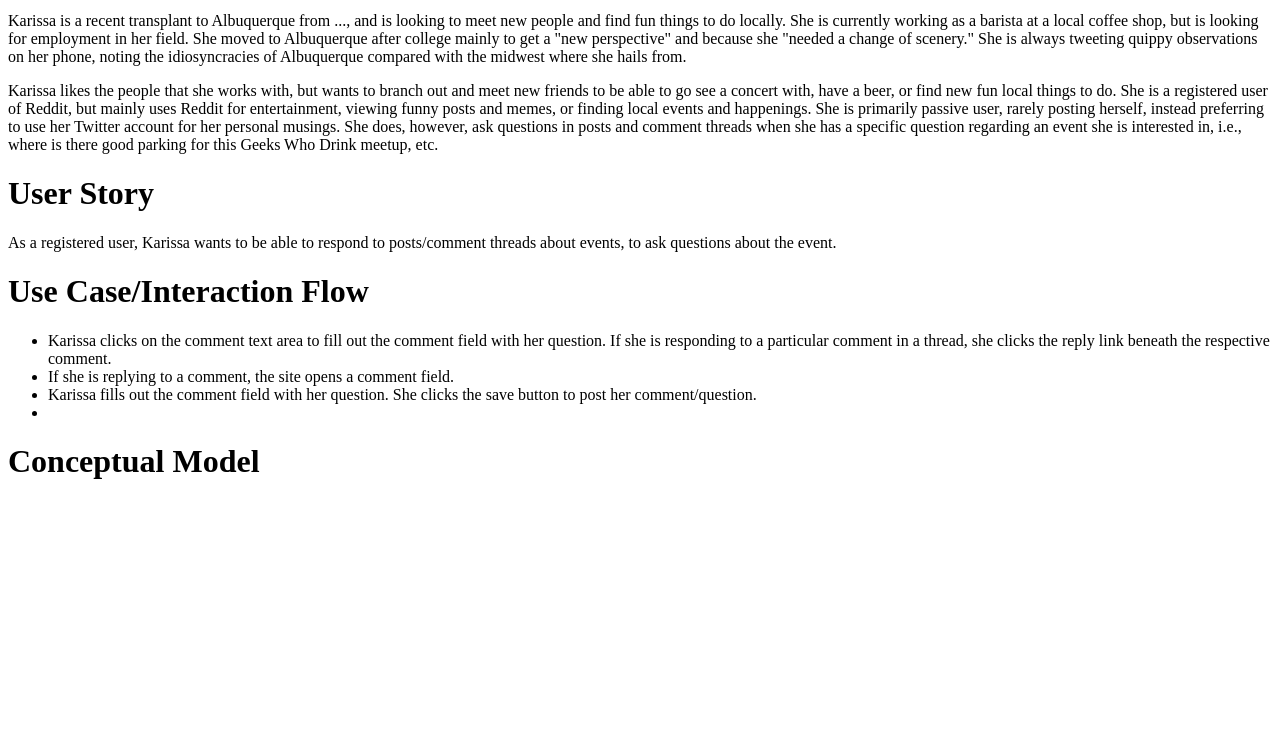
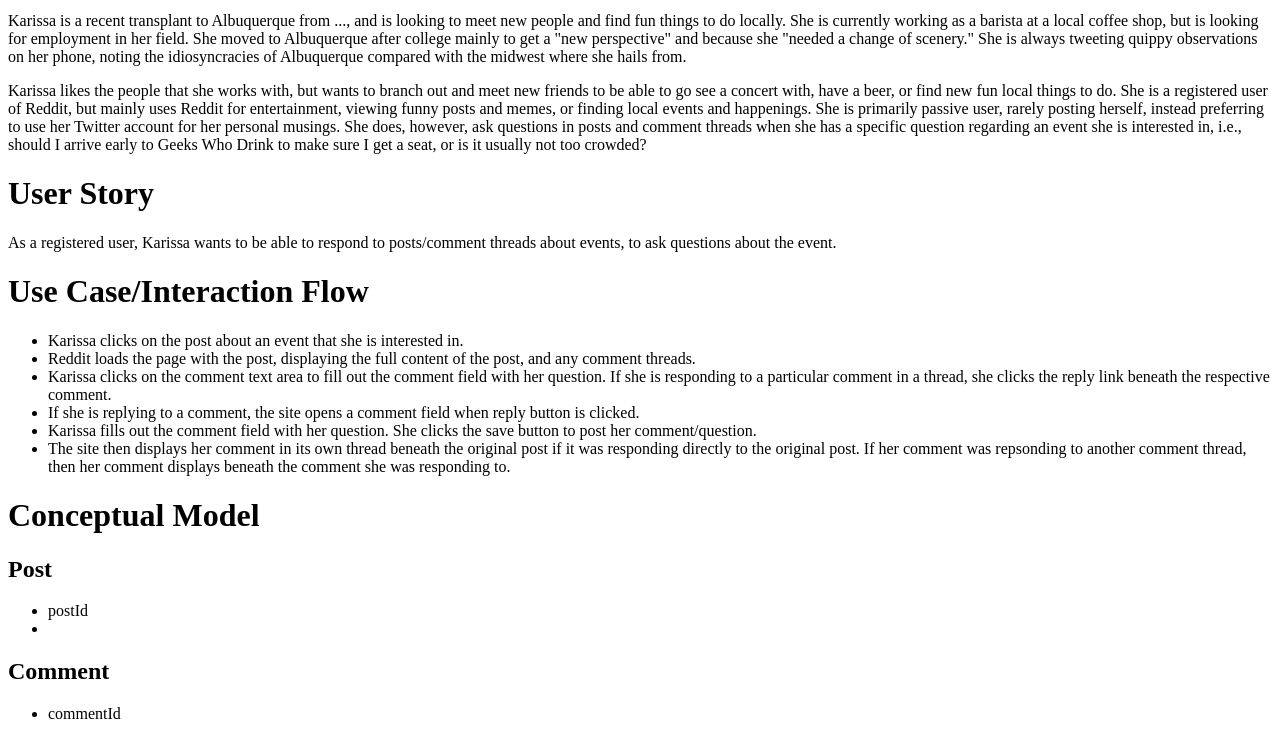
Before and after one commit to Npascetti/data-design, a PHP site: page / in a window 1280 px wide. Shown: the part 210-949 px from the top of the page. Before the commit the page ends 689 px from the top, so only its background shows below. Run offline with PHP 8.4, Linux system fonts and the light colour scheme.

Commit message:
began conceptual model

```diff
--- a/index.php
+++ b/index.php
@@ -21,18 +21,27 @@
 				on her phone, noting the idiosyncracies of Albuquerque compared with the midwest where she hails from.</p>
 			<p>Karissa likes the people that she works with, but wants to branch out and meet new friends to be able to go see a concert with,
 				have a beer, or find new fun local things to do. She is a registered user of Reddit, but mainly uses Reddit for entertainment,
-				viewing funny posts and memes, or finding local events and happenings. She is primarily passive user, rarely posting herself, 				instead preferring to use her Twitter account for her personal musings. She does, however, ask questions in posts and comment threads when 				she has a specific question regarding an event she is interested in, i.e., where is there good parking for this Geeks Who Drink meetup, 				etc.</p>
+				viewing funny posts and memes, or finding local events and happenings. She is primarily passive user, rarely posting herself, 				instead preferring to use her Twitter account for her personal musings. She does, however, ask questions in posts and comment threads when 				she has a specific question regarding an event she is interested in, i.e., should I arrive early to Geeks Who Drink to make sure I get a 				seat, or is it usually not too crowded?</p>
 		<h1>User Story</h1>
 		<p>As a registered user, Karissa wants to be able to respond to posts/comment threads about events, to ask questions about the event.</p>
 		<h1>Use Case/Interaction Flow</h1>
 			<ul>
+				<li>Karissa clicks on the post about an event that she is interested in.</li>
+				<li>Reddit loads the page with the post, displaying the full content of the post, and any comment threads.</li>
 				<li>Karissa clicks on the comment text area to fill out the comment field with her question. If she is responding to a particular comment  				in a thread, she clicks the reply link beneath the respective comment.</li>
-				<li>If she is replying to a comment, the site opens a comment field.</li>
+				<li>If she is replying to a comment, the site opens a comment field when reply button is clicked.</li>
 				<li>Karissa fills out the comment field with her question. She clicks the save button to post her comment/question.</li>
-				<li></li>
+				<li>The site then displays her comment in its own thread beneath the original post if it was responding directly to the original post. If her comment was repsonding to another comment thread, then her comment displays beneath the comment she was responding to.</li>
 			</ul>
-
 		<h1>Conceptual Model</h1>
-		<p></p>
+			<h2>Post</h2>
+				<ul>
+					<li>postId</li>
+					<li></li>
+				</ul>
+			<h2>Comment</h2>
+				<ul>
+					<li>commentId</li>
+				</ul>
 	</body>
 </html>
```
